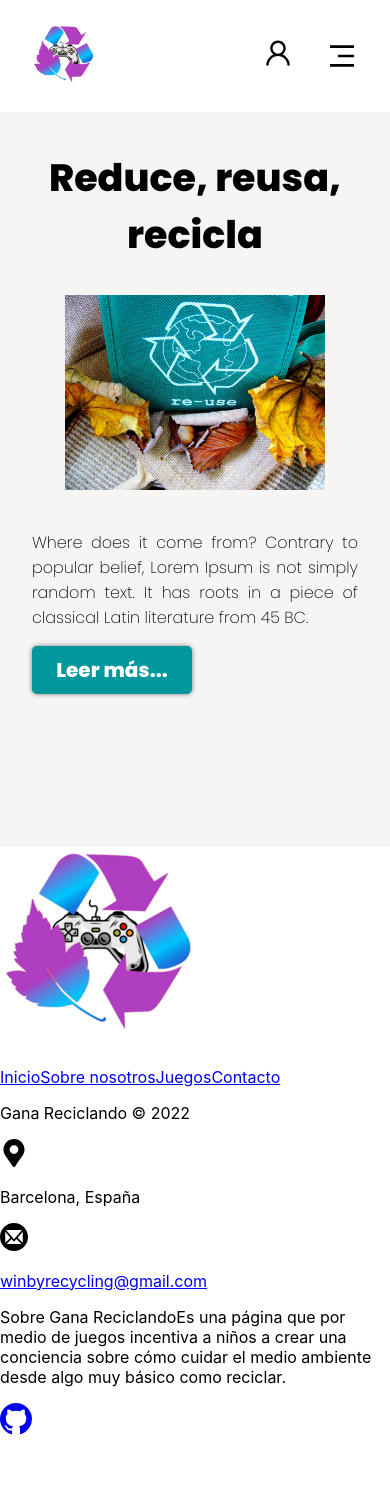
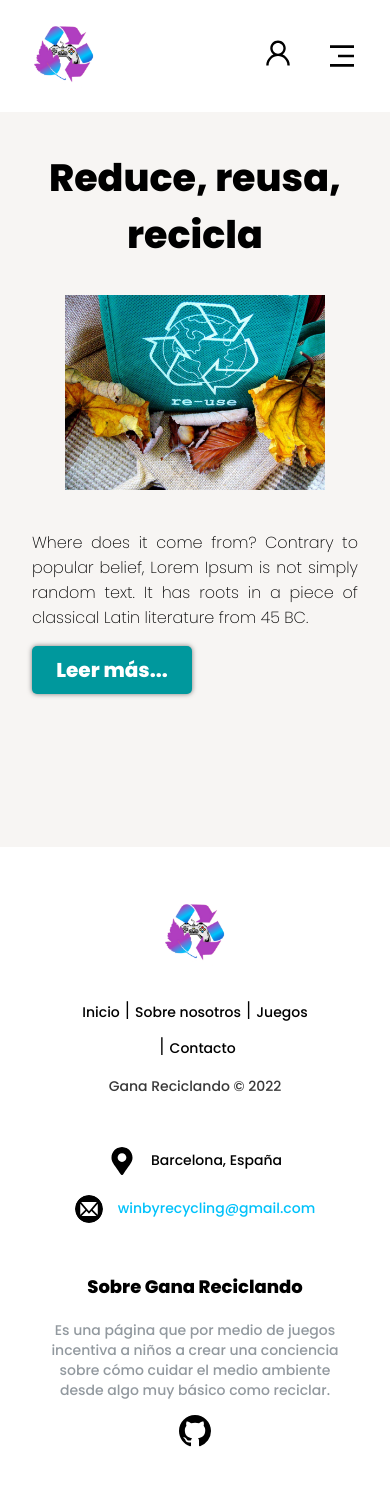
Before and after one commit to anvidmen/winbyrecycling, a React (Create React App) app: page / in a window 390 px wide. Shown: the top 1486 px of the page. Before the commit the page ends 1439 px from the top, so only its background shows below. Built offline with nearby package versions, Linux system fonts and the light colour scheme.

Commit message:
added footer styles

```diff
--- a/src/components/layout/Footer/Footer.module.scss
+++ b/src/components/layout/Footer/Footer.module.scss
@@ -0,0 +1,145 @@
+.footerDistributed {
+  box-sizing: border-box;
+  width: 100%;
+  text-align: left;
+  font: bold 16px "Poppins";
+  padding: 55px 50px;
+
+  .footerLeft {
+    display: inline-block;
+    vertical-align: top;
+    width: 40%;
+    img {
+      height: 4rem;
+    }
+  }
+
+  .footerCenter {
+    display: inline-block;
+    vertical-align: top;
+    width: 35%;
+    svg {
+      border-radius: 50%;
+      text-align: center;
+      line-height: 42px;
+      margin: 10px 15px;
+      vertical-align: middle;
+    }
+
+    p {
+      display: inline-block;
+      color: #000;
+      font-weight: 400;
+      vertical-align: middle;
+      margin: 0;
+
+      a {
+        color: #00c2fb;
+        text-decoration: none;
+      }
+      :hover {
+        color: #551a8b;
+      }
+    }
+  }
+
+  .footerRight {
+    display: inline-block;
+    vertical-align: top;
+    width: 20%;
+  }
+
+  .footerLinks {
+    color: #000;
+    margin: 20px 0 12px;
+    padding: 0;
+    a {
+      display: inline-block;
+      line-height: 1.8;
+      font-weight: 400;
+      text-decoration: none;
+      color: inherit;
+      &:before {
+        content: "|";
+        font-weight: 300;
+        font-size: 20px;
+        left: 0;
+        color: #000;
+        display: inline-block;
+        padding: 0 5px;
+      }
+    }
+    :hover {
+      color: #551a8b;
+    }
+    .links {
+      &:before {
+        content: none;
+      }
+    }
+  }
+  .footerCompanyName {
+    color: rgb(57, 57, 57);
+    font-size: 14px;
+    font-weight: normal;
+    margin: 0;
+  }
+  .footerCompanyAbout {
+    line-height: 20px;
+    color: #92999f;
+    font-size: 14px;
+    font-weight: normal;
+    margin: 0;
+    span {
+      display: block;
+      color: #000;
+      font: bold 18px "Poppins";
+      margin-bottom: 20px;
+    }
+  }
+  .footerIcons {
+    margin-top: 15px;
+    a {
+      display: inline-block;
+      width: 35px;
+      height: 35px;
+      cursor: pointer;
+      border-radius: 2px;
+      font-size: 20px;
+      color: #000;
+      text-align: center;
+      line-height: 35px;
+      margin: 0 3px;
+    }
+    :hover {
+      color: #551a8b;
+    }
+  }
+}
+
+@media (max-width: 880px) {
+  .footerDistributed {
+    font: bold 14px "Poppins";
+    .footerLeft {
+      display: block;
+      width: 100%;
+      margin-bottom: 40px;
+      text-align: center;
+    }
+    .footerCenter {
+      display: block;
+      width: 100%;
+      margin-bottom: 40px;
+      text-align: center;
+      svg {
+        margin-left: 0;
+      }
+    }
+    .footerRight {
+      display: block;
+      width: 100%;
+      margin-bottom: 40px;
+      text-align: center;
+    }
+  }
+}
```
